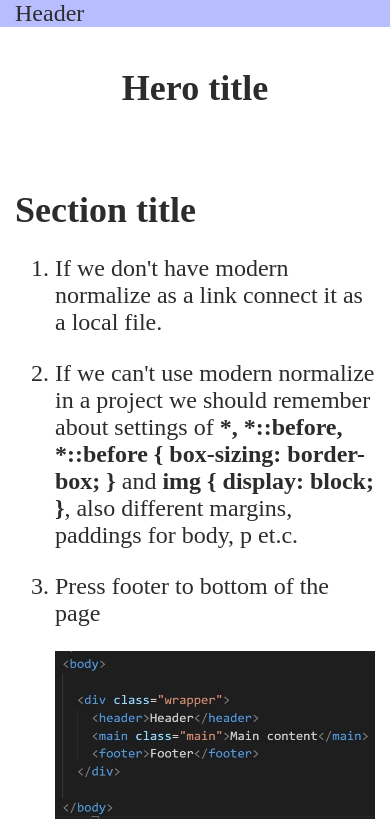
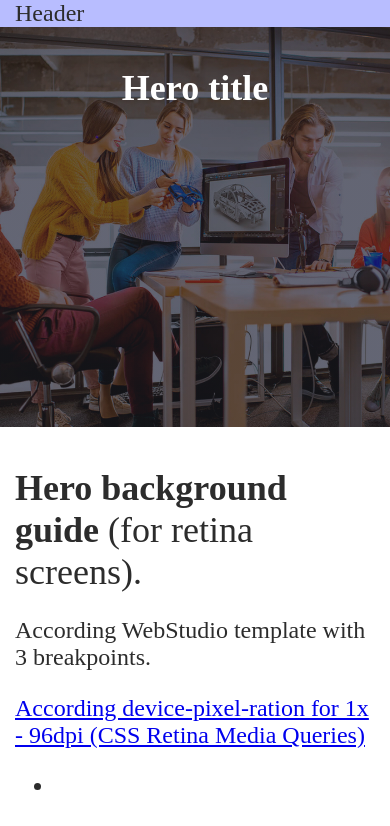
Before and after one commit to torkotiuk/empty-proj-no-bundlers, a plain HTML site: page index.html in a window 390 px wide. Shown: the top 826 px of the page. Drawn offline with Linux system fonts and the light colour scheme.

Commit message:
add mobile background-image

```diff
--- a/index.html
+++ b/index.html
@@ -18,42 +18,25 @@
           </div>
         </section>
 
-        <section class="section guide">
+        <section class="section hero-guide">
           <div class="container">
-            <h2>Section title</h2>
+            <h2>
+              Hero background guide
+              <span style="font-weight: 400">(for retina screens).</span>
+            </h2>
+            <p>According WebStudio template with 3 breakpoints.</p>
+            <p>
+              <a
+                target="_blank"
+                href="https://gist.github.com/gearmobile/fcf64c49e42b58768cd0e248ee124a50"
+                >According device-pixel-ration for 1x - 96dpi (CSS Retina Media
+                Queries)</a
+              >
+            </p>
 
-            <ol class="guide__list">
-              <li>
-                <p>
-                  If we don't have modern normalize as a link connect it as a
-                  local file.
-                </p>
-              </li>
-              <li>
-                <p>
-                  If we can't use modern normalize in a project we should
-                  remember about settings of
-                  <b>*, *::before, *::before { box-sizing: border-box; }</b> and
-                  <b>img { display: block; }</b>, also different margins,
-                  paddings for body, p et.c.
-                </p>
-              </li>
-              <li>
-                <p>Press footer to bottom of the page</p>
-                <div class="guide__img-container">
-                  <img
-                    class="guide__pic"
-                    src="./assets/images/footer-bottom_1.jpg"
-                    alt=""
-                  />
-                  <img
-                    class="guide__pic"
-                    src="./assets/images/footer-bottom_2.jpg"
-                    alt=""
-                  />
-                </div>
-              </li>
-            </ol>
+            <ul>
+              <li></li>
+            </ul>
           </div>
         </section>
       </main>
--- a/scss/base/_container.scss
+++ b/scss/base/_container.scss
@@ -9,7 +9,7 @@
   @media screen and (min-width: 768px) {
     width: 768px;
   }
-  @media screen and (min-width: 1140px) {
-    width: 1140px;
+  @media screen and (min-width: 1200px) {
+    width: 1200px;
   }
 }
--- a/scss/layouts/_hero.scss
+++ b/scss/layouts/_hero.scss
@@ -1,5 +1,45 @@
 .hero {
   &__title {
     text-align: center;
+    color: #fff;
   }
+
+  // --- --- MOBILE --- ---
+  @media screen and (max-width: 767px) {
+    height: 400px;
+    background-size: cover;
+  }
+
+  @media screen and (max-width: 767px) {
+    background-image: linear-gradient(
+        to right,
+        rgba(47, 48, 58, 0.4),
+        rgba(47, 48, 58, 0.4)
+      ),
+      url(../../assets/images/hero/hero-mobile.jpg),
+      linear-gradient(to right, rgb(255, 0, 0), rgb(0, 0, 255));
+  }
+
+  @media screen and (min-device-pixel-ratio: 2) and (max-width: 767px),
+    screen and (min-resolution: 192dpi) and (max-width: 767px),
+    screen and (min-resolution: 2dppx) and (max-width: 767px) {
+    background-image: linear-gradient(
+        to right,
+        rgba(47, 48, 58, 0.4),
+        rgba(47, 48, 58, 0.4)
+      ),
+      url(../../assets/images/hero/hero-mobile@2x.jpg);
+  }
+
+  @media screen and (min-device-pixel-ratio: 3) and (max-width: 767px),
+    screen and (min-resolution: 288dpi) and (max-width: 767px),
+    screen and (min-resolution: 3dppx) and (max-width: 767px) {
+    background-image: linear-gradient(
+        to right,
+        rgba(47, 48, 58, 0.4),
+        rgba(47, 48, 58, 0.4)
+      ),
+      url(../../assets/images/hero/hero-mobile@3x.jpg);
+  }
+  // --- --- MOBILE END --- ---
 }
```
Also changed, not shown: assets/images/hero/hero-desctop.jpg (added), assets/images/hero/hero-mobile.jpg (added), assets/images/hero/hero-mobile@2x.jpg (added), assets/images/hero/hero-mobile@3x.jpg (added), assets/images/hero/hero-tablet.jpg (added), assets/images/hero/hero-tablet@2x.jpg (added), css/main.css, css/main.min.css, 6 other files.
